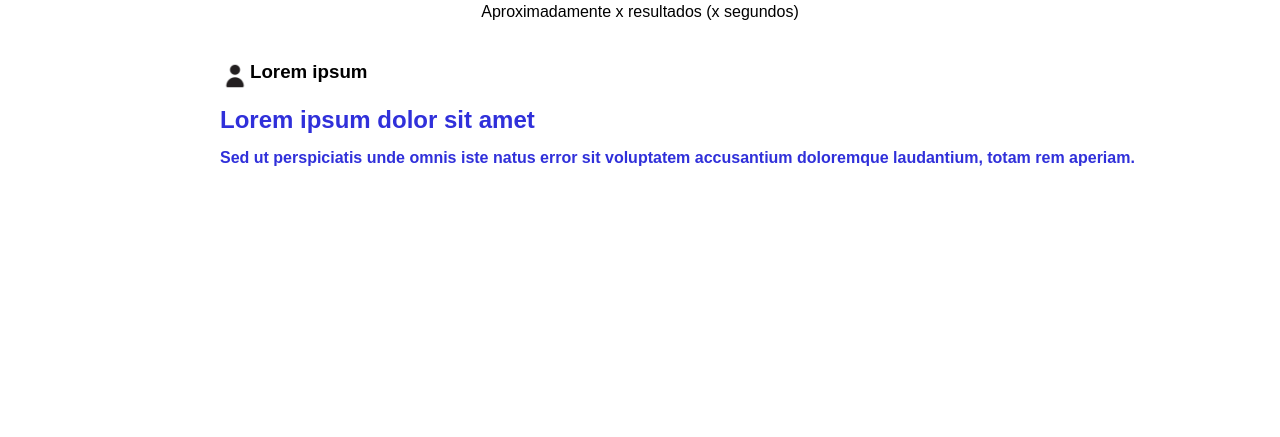
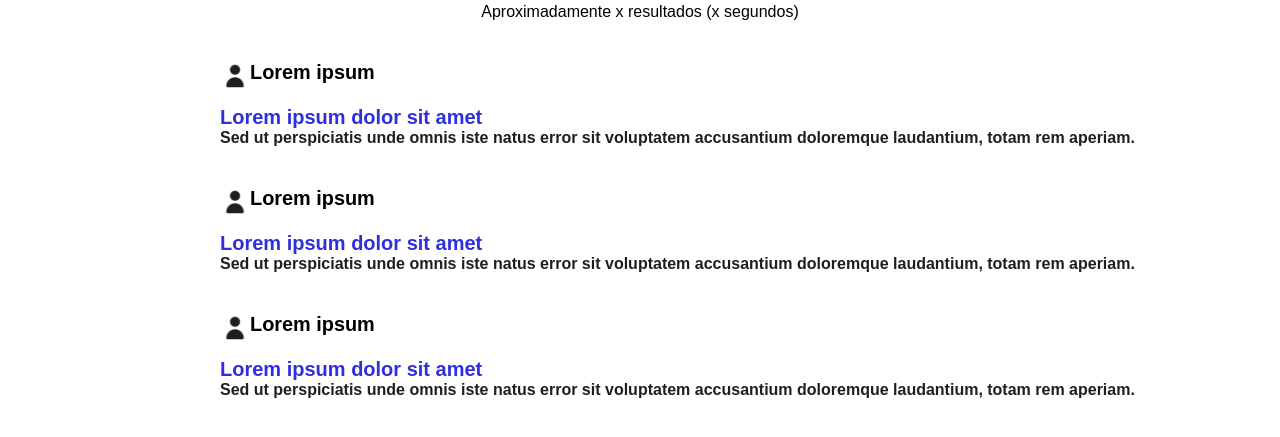
Before and after one commit to JoseFilho0/resultado-google, a plain HTML site: page index.html in a window 1280 px wide. Shown: the part 101-538 px from the top of the page. Drawn offline with Linux system fonts and the light colour scheme.

Commit message:
em processo

```diff
--- a/index.html
+++ b/index.html
@@ -57,6 +57,22 @@
                 <h2>Lorem ipsum dolor sit amet</h2>
                 <h4>Sed ut perspiciatis unde omnis iste natus error sit voluptatem accusantium doloremque laudantium, totam rem aperiam.</h4>
             </div>
+            <div class="proprietario">
+                <img src="./img/pessoa.png" alt="">
+                <h3>Lorem ipsum</h2>
+            </div>
+            <div class="resultado_text">
+                <h2>Lorem ipsum dolor sit amet</h2>
+                <h4>Sed ut perspiciatis unde omnis iste natus error sit voluptatem accusantium doloremque laudantium, totam rem aperiam.</h4>
+            </div>
+            <div class="proprietario">
+                <img src="./img/pessoa.png" alt="">
+                <h3>Lorem ipsum</h2>
+            </div>
+            <div class="resultado_text">
+                <h2>Lorem ipsum dolor sit amet</h2>
+                <h4>Sed ut perspiciatis unde omnis iste natus error sit voluptatem accusantium doloremque laudantium, totam rem aperiam.</h4>
+            </div>
         </div>
     </section>
 </body>
--- a/style.css
+++ b/style.css
@@ -106,7 +106,9 @@ section p {
 
 .proprietario {
     display: flex;
-    margin-left: 220px
+    margin-left: 220px;
+    margin-top: 40px;
+    font-size: 17px;
 }
 
 .proprietario img {
@@ -122,7 +124,12 @@ section p {
 }
 
 
-.resultado_text h2, h4 {
+.resultado_text h2 {
     color: rgb(48, 48, 218);
     margin-top: 15px;
+    font-size: 20px;
 }
+
+.resultado_text h4 {
+    color: #1f1f1f;
+}
```
